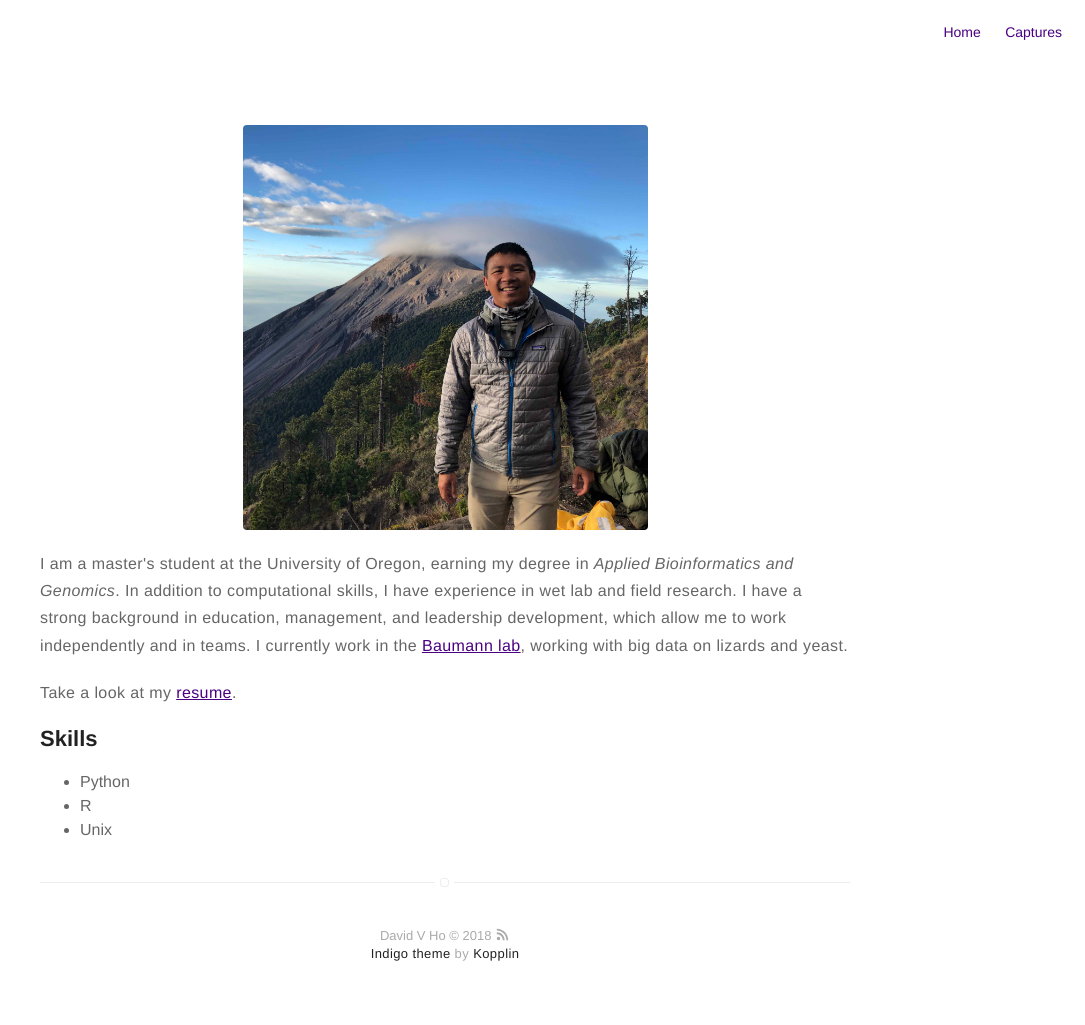
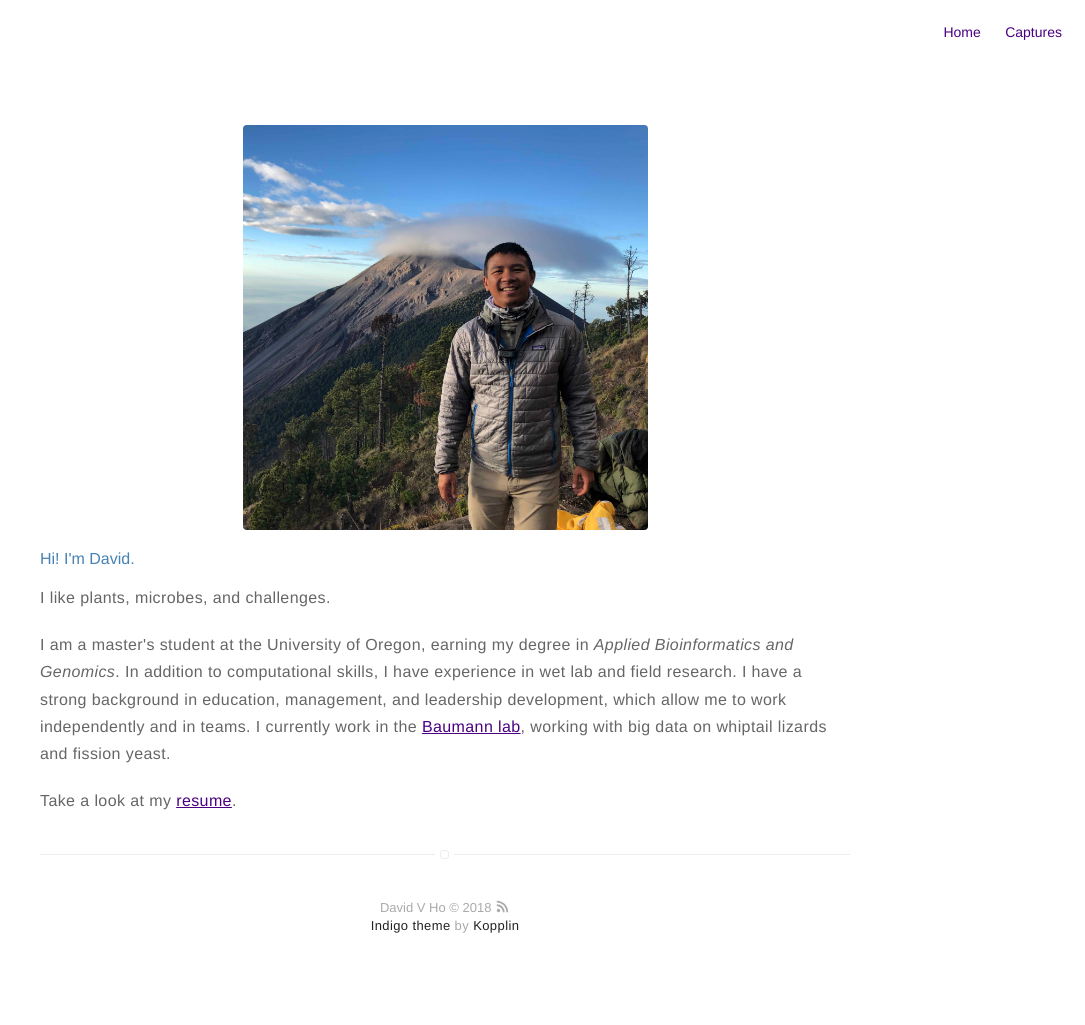
Before and after one commit to davidvho/davidvho.github.io, a Jekyll site: the page built from about.md, in a window 1280 px wide. Shown: the whole page, without its empty margins (195-1280 px from the left). Built offline with Jekyll 4.4.1, drawn with Linux system fonts in a browser that asks for light colours; after the commit the page ends 997 px from its top, so only the background shows below that.

Commit message:
updated about me

```diff
--- a/about.md
+++ b/about.md
@@ -4,14 +4,10 @@ layout: page
 ---
 ![Profile Image]({{/assets/images/profile.jpg}}/{{ site.picture }})
 
-<p>I am a master's student at the University of Oregon, earning my degree in <i>Applied Bioinformatics and Genomics</i>. In addition to computational skills, I have experience in wet lab and field research. I have a strong background in education, management, and leadership development, which allow me to work independently and in teams. I currently work in the <a href="http://baumannlab.org/">Baumann lab</a>, working with big data on lizards and yeast.</p>
+<font color="#4682B4">Hi! I'm David.</font>
+
+<p>I like plants, microbes, and challenges.</p>
+
+<p>I am a master's student at the University of Oregon, earning my degree in <i>Applied Bioinformatics and Genomics</i>. In addition to computational skills, I have experience in wet lab and field research. I have a strong background in education, management, and leadership development, which allow me to work independently and in teams. I currently work in the <a href="http://baumannlab.org/">Baumann lab</a>, working with big data on whiptail lizards and fission yeast.</p>
 
 <p>Take a look at my <a href="/files/ho_resume.pdf" target="_blank">resume</a>.
-
-<h2>Skills</h2>
-
-<ul class="skill-list">
-	<li>Python</li>
-	<li>R</li>
-	<li>Unix</li>
-</ul>
```
Also changed, not shown: 2 other files.
